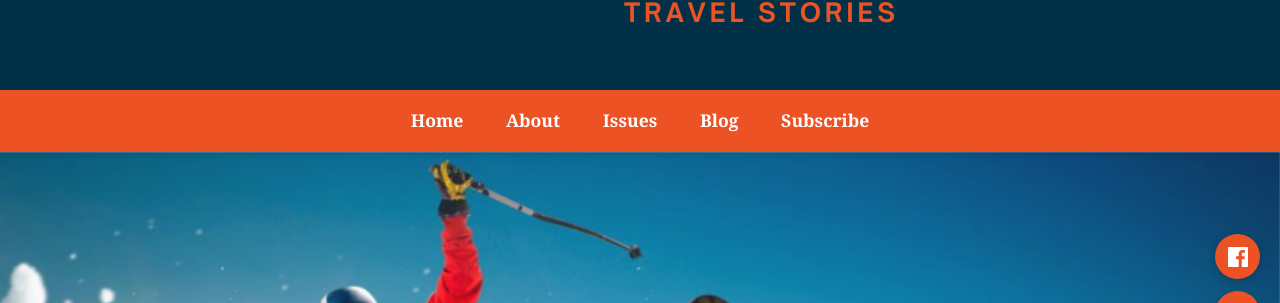
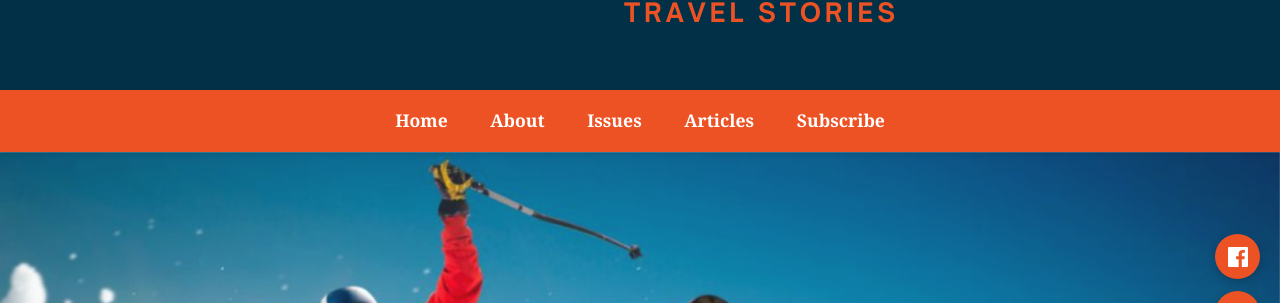
Before and after one commit to CuratedTravelMagazine/Curated-Travel-Magazine, a Jekyll site: the page about.html, which Jekyll copies as it is, in a window 1280 px wide. Shown: the part 165-468 px from the top of the page. Built offline with Jekyll 4.4.1, drawn with Linux system fonts in a browser that asks for light colours; comment, search, counter and statistics services are not loaded.

Commit message:
Add files via upload

```diff
--- a/about.html
+++ b/about.html
@@ -122,7 +122,7 @@
     <a href="index.html">Home</a>
     <a href="about.html">About</a>
     <a href="issues.html">Issues</a>
-    <a href="blog.html">Blog</a>
+    <a href="http://www.curatedtravelmagazine.com/blog/">Articles</a>
     <a href="subscribe.html">Subscribe</a>
   </nav>
 
--- a/issues.html
+++ b/issues.html
@@ -136,7 +136,7 @@
     <a href="index.html">Home</a>
     <a href="about.html">About</a>
     <a href="issues.html">Issues</a>
-    <a href="blog.html">Blog</a>
+    <a href="http://www.curatedtravelmagazine.com/blog/">Articles</a>
     <a href="subscribe.html">Subscribe</a>
   </nav>
 
--- a/subscribe.html
+++ b/subscribe.html
@@ -257,7 +257,7 @@
     <a href="index.html">Home</a>
     <a href="about.html">About</a>
     <a href="issues.html">Issues</a>
-    <a href="blog.html">Blog</a>
+    <a href="http://www.curatedtravelmagazine.com/blog/">Articles</a>
     <a href="subscribe.html">Subscribe</a>
   </nav>
 
```
